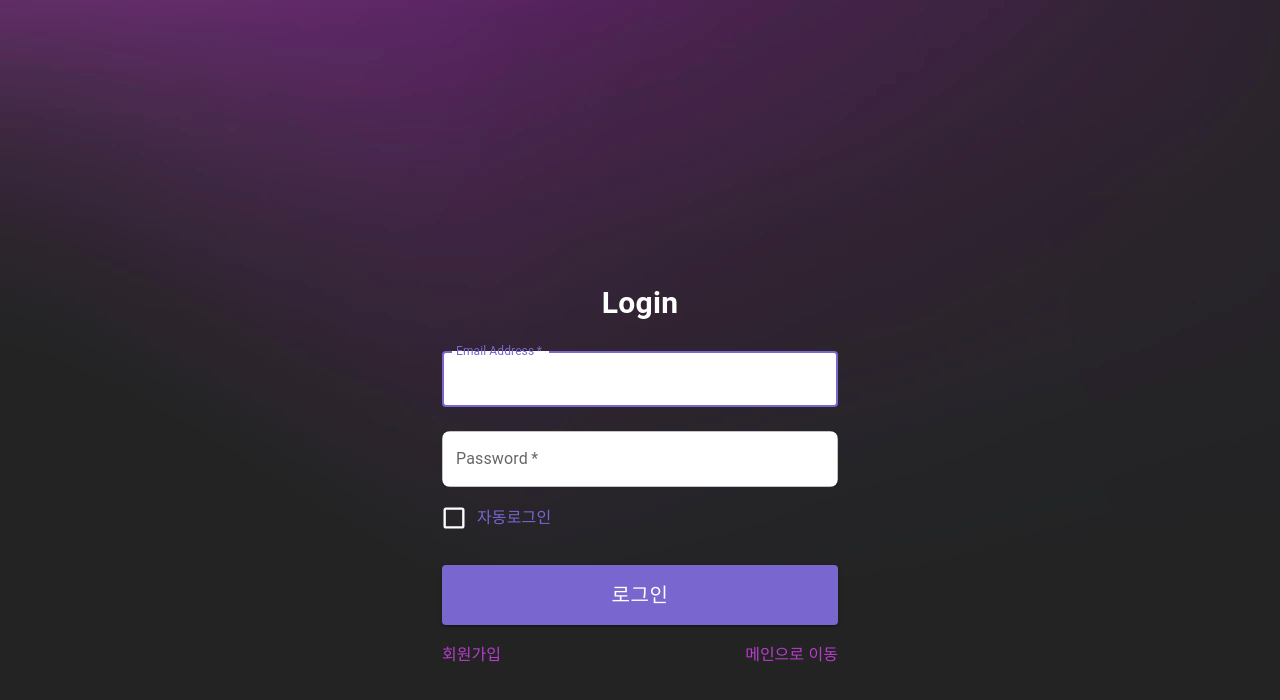
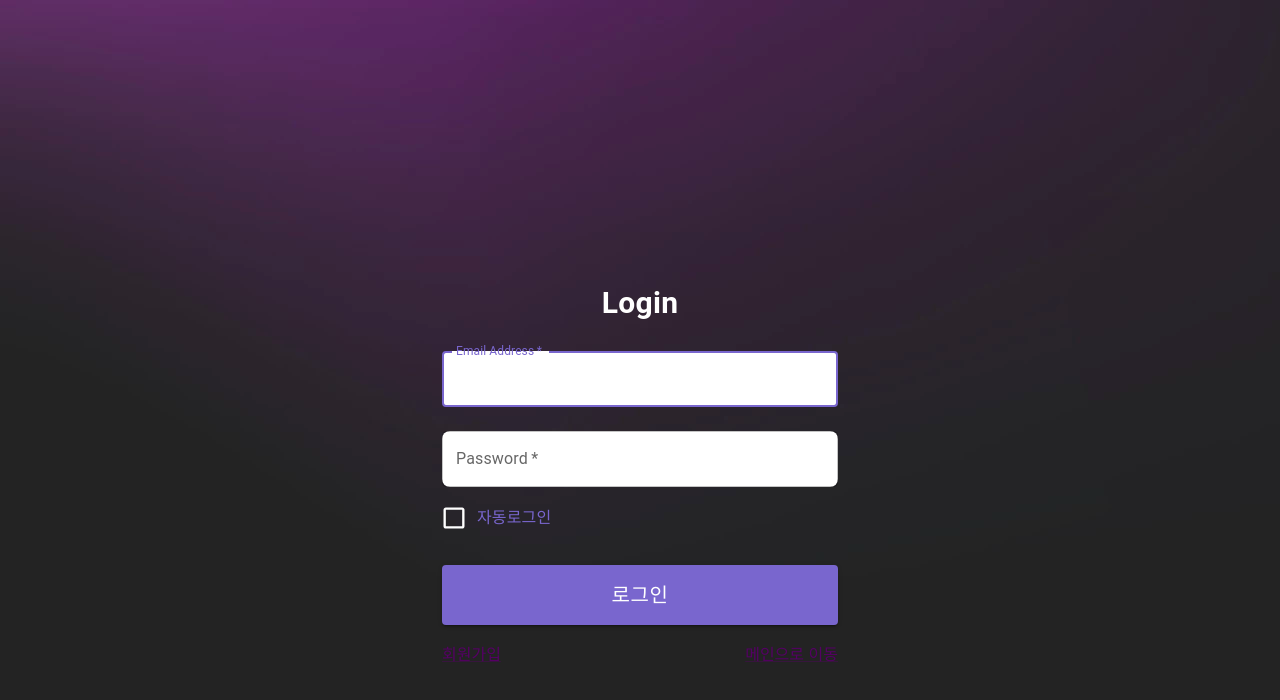
Before and after one commit to UXMUnderGraduate/22-S-Front, a React (Create React App) app: page /login in a window 1280 px wide. Shown: the top 700 px of the page. Built offline with nearby package versions, Linux system fonts and the light colour scheme.

Commit message:
feat: Navigate로 변경

```diff
--- a/src/page/LoginPage.jsx
+++ b/src/page/LoginPage.jsx
@@ -5,7 +5,7 @@ import Button from '@mui/material/Button';
 import FormControlLabel from '@mui/material/FormControlLabel';
 import Link from '@mui/material/Link';
 import { Grid, Typography, Box, Container, createTheme, ThemeProvider } from '@mui/material';
-
+import { useNavigate } from 'react-router-dom';
 function LoginPage() {
   const theme = createTheme({
     palette: {
@@ -17,6 +17,7 @@ function LoginPage() {
       },
     },
   });
+  const Navigate = useNavigate();
   return (
     <ThemeProvider theme={theme}>
       <Box sx={{ height: '100vh', backgroundImage: 'url(/images/background.png)' }}>
@@ -80,14 +81,22 @@ function LoginPage() {
             </Button>
             <Grid container>
               <Grid item xs>
-                <Link href="/register" style={{ color: '#B73DCC', textDecoration: 'none' }}>
-                  회원가입
-                </Link>
+              <Link
+                onClick={() => {
+                  Navigate('/register');
+                }}
+              >
+                {'회원가입'}
+              </Link>
               </Grid>
               <Grid item>
-                <Link href="/" style={{ color: '#B73DCC', textDecoration: 'none' }}>
-                  메인으로 이동
-                </Link>
+              <Link
+                onClick={() => {
+                  Navigate('/');
+                }}
+              >
+                {'메인으로 이동'}
+              </Link>
               </Grid>
             </Grid>
           </Box>
```
